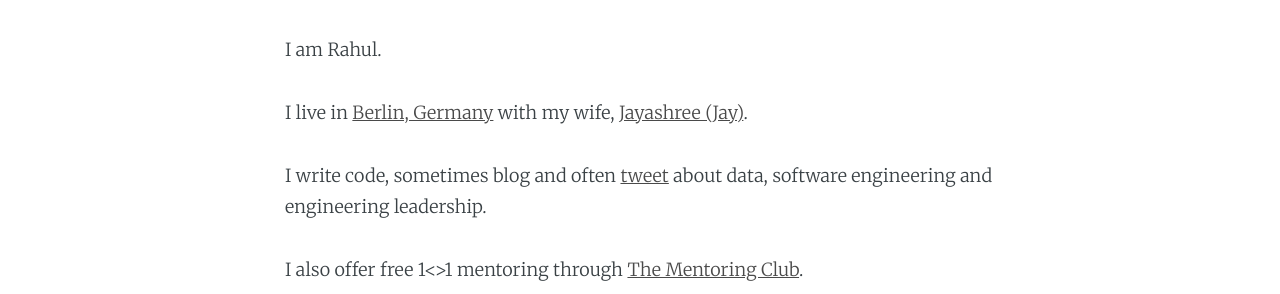
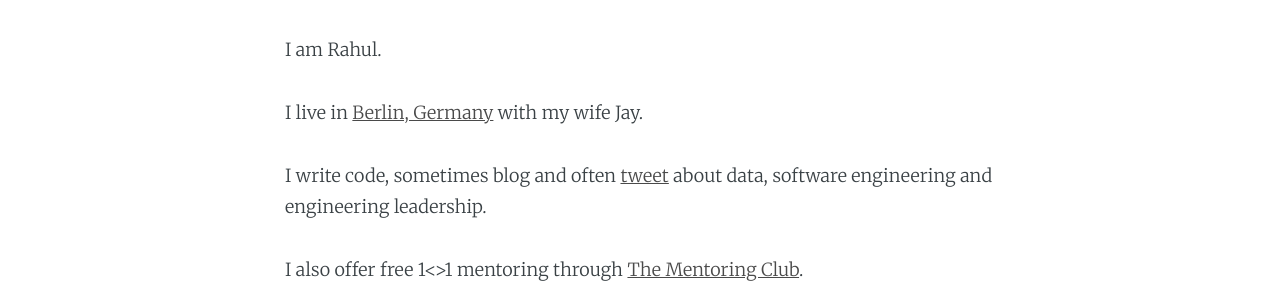
Before and after one commit to rahulj51/miles2code.github.io, a Jekyll site: the page built from about.md, in a window 1280 px wide. Shown: the part 263-557 px from the top of the page. Built offline with Jekyll 4.4.1, drawn with Linux system fonts in a browser that asks for light colours.

Commit message:
removing jay link

```diff
--- a/about.md
+++ b/about.md
@@ -7,7 +7,7 @@ Hi, You have reached my personal blog site.
 
 I am Rahul.
 
-I live in [Berlin, Germany](https://en.wikipedia.org/wiki/Berlin) with my wife, [Jayashree (Jay)](https://boiledbeanstudio.com/aboutme/).
+I live in [Berlin, Germany](https://en.wikipedia.org/wiki/Berlin) with my wife Jay.
 
 I write code, sometimes blog and often [tweet](https://twitter.com/rahulj51) about data, software engineering and engineering leadership.
 
```
